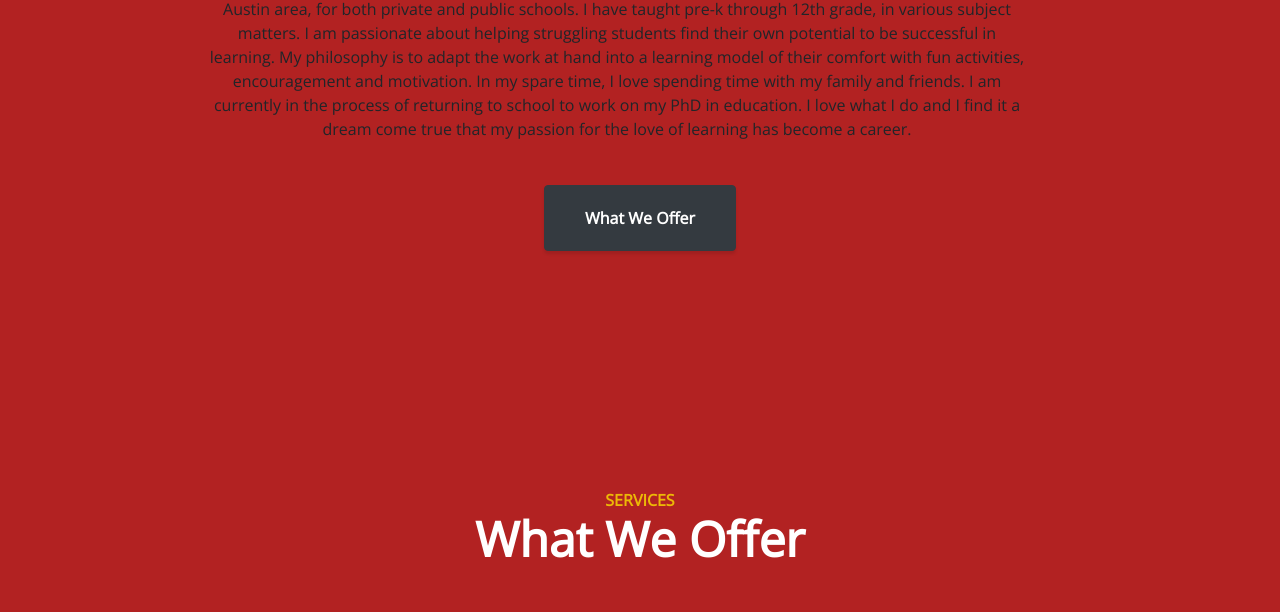
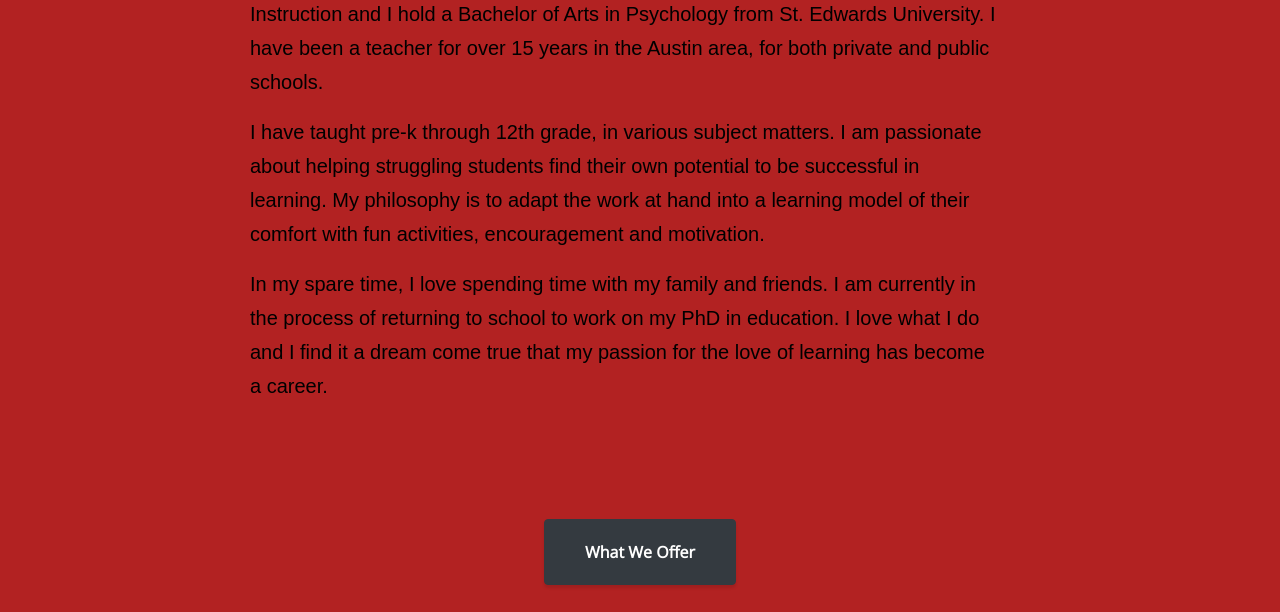
Before and after one commit to dillonmd/A-Davis, a plain HTML site: page index.html in a window 1280 px wide. Shown: the part 1045-1657 px from the top of the page. Drawn offline with nearby package versions, Linux system fonts and the light colour scheme.

Commit message:
Styled About Section and fixed background

```diff
--- a/css/momsite.css
+++ b/css/momsite.css
@@ -7,6 +7,8 @@ html {
 body {
   font-family: 'Open Sans';
   background-image: url(../Images/chalkboard.png);
+  background-repeat: no-repeat !important;
+  background-size: 100%;
 }
 
 .btn-xl {
@@ -190,14 +192,25 @@ h6 {
 
 /* About */
 .aboutme {
-  margin: 0 5% 0 0;
-  padding: 3%;
+  text-align: left;
+  max-width: 750px;
+  font-weight: 50;
+  line-height: 34px;
+  margin-top: 7px;
+  font-size: 20px;
+  color: black;
+  margin: 50px 70px 0;
+  font-family: 'Ubuntu', sans-serif;
+  display: block;
+  padding-bottom: 100px;
 }
 
 
 /* Services */
 .service-icon {
   background-image: url(../Images/chalkboard.png);
+  background-repeat: no-repeat;
+  background-size: 100%;
   background-color: #fff;
   color: #1D809F;
   height: 7rem;
@@ -220,6 +233,9 @@ h6 {
 footer.footer {
   padding-top: 5rem;
   padding-bottom: 5rem;
+  background-image: url(../Images/chalkboard.png);
+  background-repeat: no-repeat;
+  background-size: 100%;
 }
 
 footer.footer .social-link {
--- a/index.html
+++ b/index.html
@@ -68,7 +68,9 @@
           <div class="col-lg-10 mx-auto">
               <h2>About Me!</h2>
             <div class="aboutme">
-                 <p>I am a graduate of Concordia University where I received my MEd in Differentiated Instruction and I hold a Bachelor of Arts in Psychology from St. Edwards University. I have been a teacher for over 15 years in the Austin area, for both private and public schools. I have taught pre-k through 12th grade, in various subject matters. I am passionate about helping struggling students find their own potential to be successful in learning. My philosophy is to adapt the work at hand into a learning model of their comfort with fun activities, encouragement and motivation. In my spare time, I love spending time with my family and friends. I am currently in the process of returning to school to work on my PhD in education. I love what I do and I find it a dream come true that my passion for the love of learning has become a career. </p>
+                 <p>I am a graduate of Concordia University where I received my MEd in Differentiated Instruction and I hold a Bachelor of Arts in Psychology from St. Edwards University. I have been a teacher for over 15 years in the Austin area, for both private and public schools.</p>
+                 <p> I have taught pre-k through 12th grade, in various subject matters. I am passionate about helping struggling students find their own potential to be successful in learning. My philosophy is to adapt the work at hand into a learning model of their comfort with fun activities, encouragement and motivation. </p>
+                 <p> In my spare time, I love spending time with my family and friends. I am currently in the process of returning to school to work on my PhD in education. I love what I do and I find it a dream come true that my passion for the love of learning has become a career. </p>
             </div>
             <a class="btn btn-dark btn-xl js-scroll-trigger" href="#services">What We Offer</a>
           </div>
```
